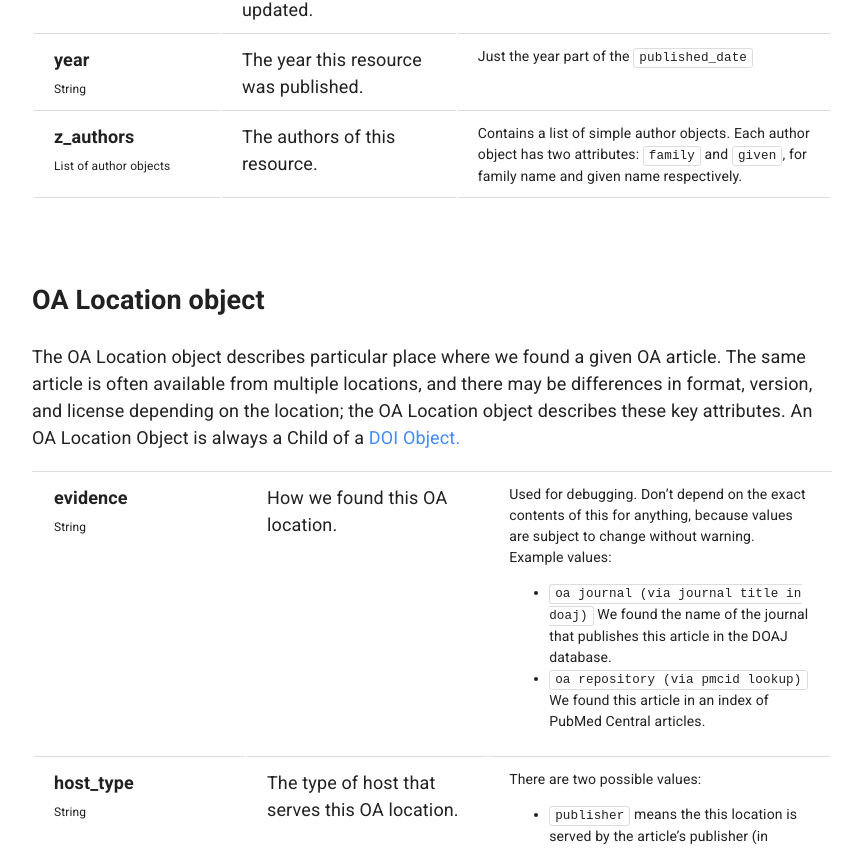
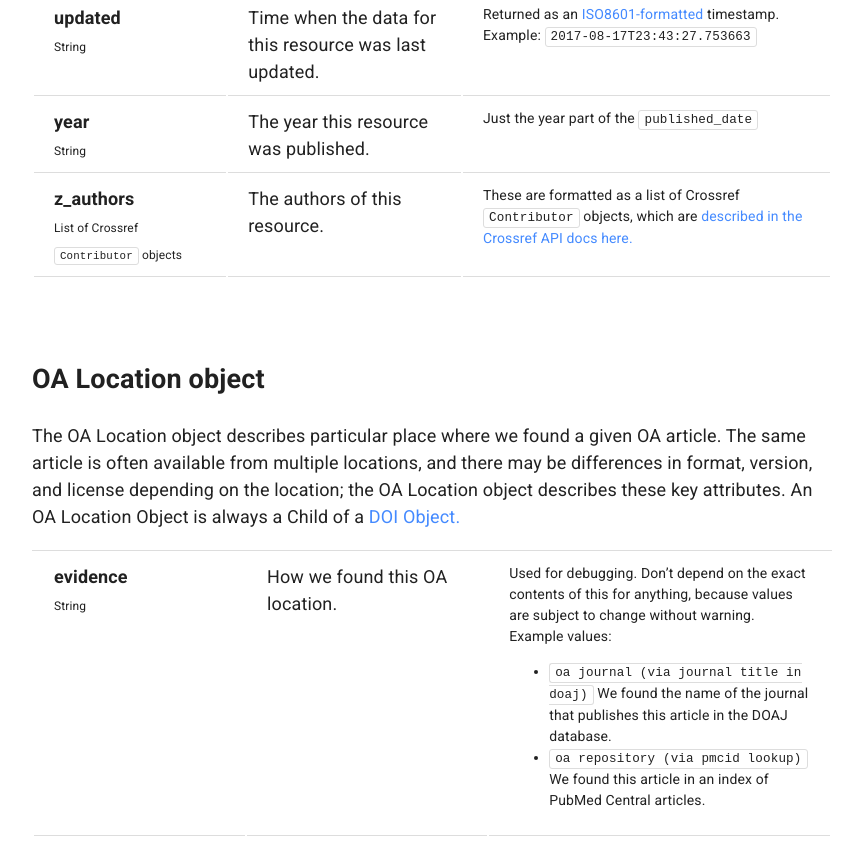
Before and after one commit to ourresearch/unpaywall-website, a Vue app: page /data-format in a window 1280 px wide. Shown: the part 2473-3322 px from the top of the page, without its empty margins (208-1071 px from the left). Built offline with nearby package versions, Linux system fonts and the light colour scheme; what vue-moment would draw is missing.

Commit message:
point to crossref docs in our docs for the z_authors objects.

```diff
--- a/src/views/DataFormat.vue
+++ b/src/views/DataFormat.vue
@@ -284,13 +284,13 @@
             <tr>
                 <td class="key">
                     <span class="name">z_authors</span>
-                    <span class="type">List of author objects</span>
+                    <span class="type">List of Crossref <code>Contributor</code> objects</span>
                 </td>
                 <td class="contents">
                     The authors of this resource.
                 </td>
                 <td class="notes">
-                    Contains a list of simple author objects. Each author object has two attributes: <code>family</code> and <code>given</code>, for family name and given name respectively.
+                    These are formatted as a list of Crossref <code>Contributor</code> objects, which are <a href="https://github.com/CrossRef/rest-api-doc/blob/master/api_format.md#contributor"> described in the Crossref API docs here.</a>
                 </td>
             </tr>
 
```
